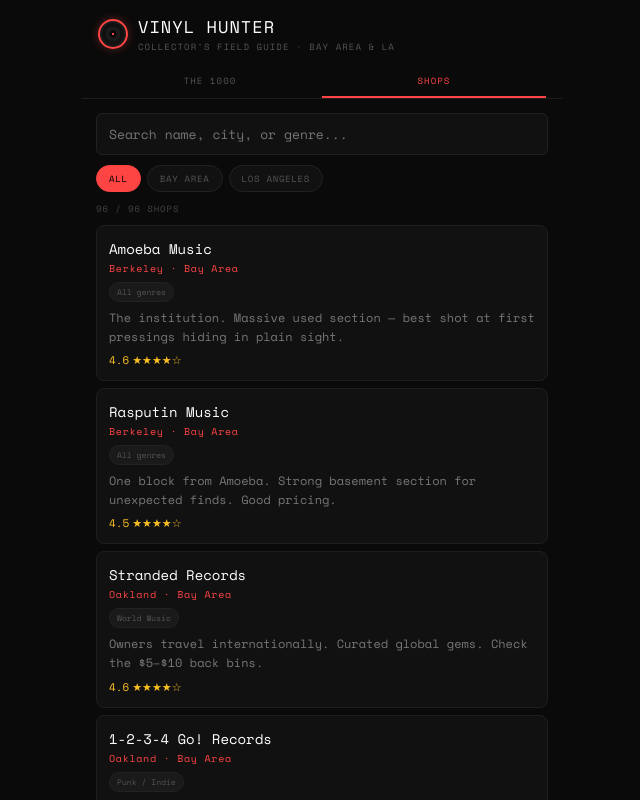
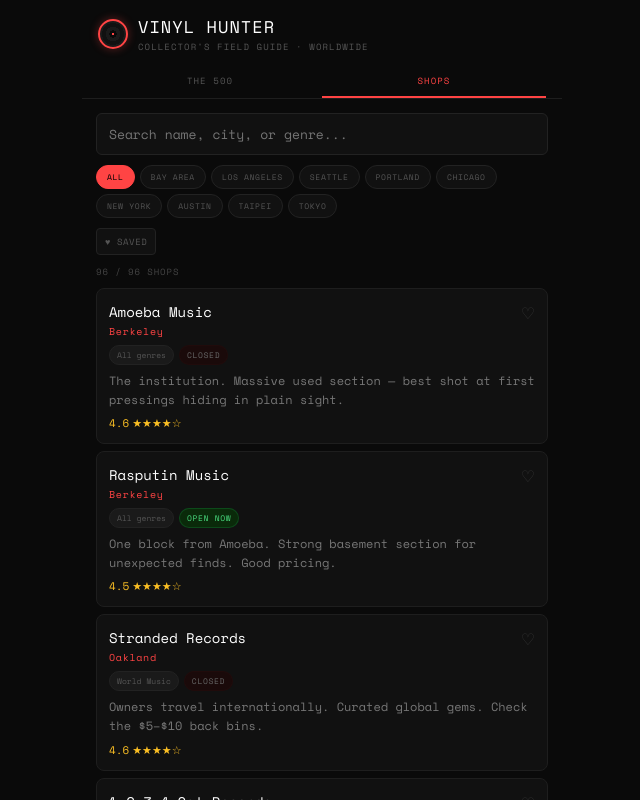
Before and after one commit to sunnyxiaoxinsun-bot/vinyl-hunting, a React (Vite) app: page / in a window 1280 px wide. Both pictures are taken after a click on the button "SHOPS". Shown: the top 800 px of the page, without its empty margins (318-958 px from the left). Built offline with nearby package versions, Linux system fonts and the light colour scheme.

Commit message:
Update App.jsx

```diff
--- a/src/App.jsx
+++ b/src/App.jsx
@@ -1,5 +1,5 @@
-import { useState } from "react";
-import { VINYLS, SHOPS, ERAS, GENRES, RARITIES } from "./data";
+import { useState, useEffect } from "react";
+import { VINYLS, SHOPS, AREAS, ERAS, GENRES, RARITIES } from "./data";
 
 const rarityColor = (r) => {
   if (r === "holy grail") return { bg:"#3D0000", text:"#FF6B6B", border:"#8B0000" };
@@ -13,6 +13,63 @@
   return map[era] || "#6B7280";
 };
 
+const isOpenNow = (hoursStr) => {
+  if (!hoursStr || hoursStr.toLowerCase().includes("check")) return null;
+  const now = new Date();
+  const day = now.getDay(); // 0=Sun
+  const hour = now.getHours() + now.getMinutes() / 60;
+  const lower = hoursStr.toLowerCase();
+
+  // Parse a time like "11am" or "9pm" to a decimal hour
+  const parseTime = (t) => {
+    const m = t.trim().match(/^(\d+)(?::(\d+))?(am|pm)$/i);
+    if (!m) return null;
+    let h = parseInt(m[1]);
+    const min = m[2] ? parseInt(m[2]) : 0;
+    if (m[3].toLowerCase() === "pm" && h !== 12) h += 12;
+    if (m[3].toLowerCase() === "am" && h === 12) h = 0;
+    return h + min / 60;
+  };
+
+  // Try to find today's range. We look for patterns like "mon–sat 11am–8pm, sun 12pm–6pm"
+  const dayNames = ["sun","mon","tue","wed","thu","fri","sat"];
+  const todayName = dayNames[day];
+
+  // Split by comma to get segments
+  const segments = lower.split(",").map(s => s.trim());
+  for (const seg of segments) {
+    // Check if this segment covers today
+    const rangeMatcher = seg.match(/([a-z]+)[–\-]([a-z]+)/);
+    const singleMatcher = seg.match(/^([a-z]+)\s/);
+    let covers = false;
+
+    if (rangeMatcher) {
+      const start = dayNames.indexOf(rangeMatcher[1]);
+      const end = dayNames.indexOf(rangeMatcher[2]);
+      if (start !== -1 && end !== -1) {
+        covers = start <= end ? (day >= start && day <= end) : (day >= start || day <= end);
+      }
+    } else if (singleMatcher) {
+      covers = dayNames.indexOf(singleMatcher[1]) === day;
+    } else if (seg.startsWith("daily")) {
+      covers = true;
+    }
+
+    if (covers) {
+      const timeMatcher = seg.match(/(\d+(?::\d+)?(?:am|pm))[–\-](\d+(?::\d+)?(?:am|pm))/i);
+      if (timeMatcher) {
+        const open = parseTime(timeMatcher[1]);
+        const close = parseTime(timeMatcher[2]);
+        if (open !== null && close !== null) return hour >= open && hour < close;
+      }
+    }
+  }
+  return null;
+};
+
+const mapsUrl = (address) =>
+  `https://www.google.com/maps/search/?api=1&query=${encodeURIComponent(address)}`;
+
 export default function App() {
   const [tab, setTab] = useState("hunt");
   const [vinylSearch, setVinylSearch] = useState("");
@@ -24,6 +81,21 @@
   const [shopArea, setShopArea] = useState("all");
   const [selectedVinyl, setSelectedVinyl] = useState(null);
   const [selectedShop, setSelectedShop] = useState(null);
+  const [favorites, setFavorites] = useState(() => {
+    try { return JSON.parse(localStorage.getItem("shopFavorites") || "[]"); }
+    catch { return []; }
+  });
+  const [favOnly, setFavOnly] = useState(false);
+
+  useEffect(() => {
+    try { localStorage.setItem("shopFavorites", JSON.stringify(favorites)); }
+    catch {}
+  }, [favorites]);
+
+  const toggleFav = (id, e) => {
+    e.stopPropagation();
+    setFavorites(prev => prev.includes(id) ? prev.filter(f => f !== id) : [...prev, id]);
+  };
 
   const filteredVinyls = VINYLS.filter(v => {
     const s = vinylSearch.toLowerCase();
@@ -37,7 +109,8 @@
   const filteredShops = SHOPS.filter(s => {
     const q = shopSearch.toLowerCase();
     return (!q || s.name.toLowerCase().includes(q) || s.city.toLowerCase().includes(q) || s.specialty.toLowerCase().includes(q))
-      && (shopArea === "all" || s.area === shopArea);
+      && (shopArea === "all" || s.area === shopArea)
+      && (!favOnly || favorites.includes(s.id));
   });
 
   const S = {
@@ -73,29 +146,35 @@
     mMetaH:{ color:"#CCC" },
     mDesc:{ fontSize:13, color:"#999", lineHeight:1.75, marginBottom:12 },
     mValue:{ background:"#0A1A0A", border:"1px solid #16A34A33", borderRadius:6, padding:"10px 12px", fontSize:12, color:"#4ADE80" },
-    shopCard:{ background:"#111", border:"1px solid #1E1E1E", borderRadius:8, padding:"12px", marginBottom:7, cursor:"pointer" },
-    shopName:{ fontSize:14, color:"#FFF", marginBottom:2 },
+    shopCard:{ background:"#111", border:"1px solid #1E1E1E", borderRadius:8, padding:"12px", marginBottom:7, cursor:"pointer", position:"relative" },
+    shopName:{ fontSize:14, color:"#FFF", marginBottom:2, paddingRight:28 },
     shopCity:{ fontSize:10, color:"#FF4444", marginBottom:6, letterSpacing:"0.07em" },
     shopNotes:{ fontSize:12, color:"#777", lineHeight:1.55 },
     stars:{ display:"flex", gap:3, alignItems:"center", marginTop:6 },
     starNum:{ fontSize:11, color:"#FBBF24" },
-    areaTabs:{ display:"flex", gap:6, marginBottom:10 },
-    areaTab:(a)=>({ padding:"6px 12px", borderRadius:99, fontSize:9, letterSpacing:"0.08em", cursor:"pointer", background:a?"#FF4444":"#111", color:a?"#000":"#555", border:a?"1px solid #FF4444":"1px solid #222", fontFamily:"inherit", textTransform:"uppercase" }),
+    areaTabs:{ display:"flex", gap:5, marginBottom:10, flexWrap:"wrap" },
+    areaTab:(a)=>({ padding:"5px 10px", borderRadius:99, fontSize:8, letterSpacing:"0.08em", cursor:"pointer", background:a?"#FF4444":"#111", color:a?"#000":"#555", border:a?"1px solid #FF4444":"1px solid #222", fontFamily:"inherit", textTransform:"uppercase" }),
+    favBtn:(on)=>({ position:"absolute", top:10, right:10, background:"transparent", border:"none", fontSize:16, cursor:"pointer", color:on?"#FF4444":"#333", padding:2 }),
+    openBadge:(open)=>({ fontSize:8, padding:"3px 7px", borderRadius:99, background:open?"#0A2A0A":"#1A0A0A", color:open?"#4ADE80":"#666", border:`1px solid ${open?"#16A34A44":"#33111144"}`, letterSpacing:"0.08em" }),
+    actionBtn:{ display:"inline-flex", alignItems:"center", gap:5, fontSize:10, padding:"7px 12px", borderRadius:5, cursor:"pointer", fontFamily:"inherit", border:"none", letterSpacing:"0.06em", textDecoration:"none" },
+    mapsBtn:{ background:"#1A1A2E", color:"#60A5FA", border:"1px solid #2563EB44" },
+    websiteBtn:{ background:"#1A1A1A", color:"#CCC", border:"1px solid #333" },
   };
 
   return (
     <div style={S.app}>
       <link href="https://fonts.googleapis.com/css2?family=Space+Mono:wght@400;700&display=swap" rel="stylesheet" />
+
       <div style={S.header}>
         <div style={S.logoRow}>
           <div style={S.disc} />
           <div>
             <div style={S.logoText}>VINYL HUNTER</div>
-            <div style={S.logoSub}>COLLECTOR'S FIELD GUIDE · BAY AREA & LA</div>
+            <div style={S.logoSub}>COLLECTOR'S FIELD GUIDE · WORLDWIDE</div>
           </div>
         </div>
         <div style={S.tabs}>
-          {[["hunt","THE 1000"],["shops","SHOPS"]].map(([k,l])=>(
+          {[["hunt","THE 500"],["shops","SHOPS"]].map(([k,l])=>(
             <button key={k} style={S.tab(tab===k)} onClick={()=>setTab(k)}>{l}</button>
           ))}
         </div>
@@ -135,17 +214,26 @@
         {tab==="shops" && <>
           <input style={S.search} placeholder="Search name, city, or genre..." value={shopSearch} onChange={e=>setShopSearch(e.target.value)} />
           <div style={S.areaTabs}>
-            {[["all","ALL"],["bay","BAY AREA"],["la","LOS ANGELES"]].map(([k,l])=>(
-              <button key={k} style={S.areaTab(shopArea===k)} onClick={()=>setShopArea(k)}>{l}</button>
+            {AREAS.map(({key,label})=>(
+              <button key={key} style={S.areaTab(shopArea===key)} onClick={()=>setShopArea(key)}>{label}</button>
             ))}
           </div>
+          <div style={S.filterRow}>
+            <button style={S.toggle(favOnly)} onClick={()=>setFavOnly(!favOnly)}>♥ SAVED</button>
+          </div>
           <div style={S.countLine}>{filteredShops.length} / {SHOPS.length} SHOPS</div>
-          {filteredShops.map(s=>(
+          {filteredShops.map(s=>{
+            const open = isOpenNow(s.hours);
+            return (
               <div key={s.id} style={S.shopCard} onClick={()=>setSelectedShop(s)}>
+                <button style={S.favBtn(favorites.includes(s.id))} onClick={e=>toggleFav(s.id,e)}>
+                  {favorites.includes(s.id) ? "♥" : "♡"}
+                </button>
                 <div style={S.shopName}>{s.name}</div>
-              <div style={S.shopCity}>{s.city} · {s.area==="bay"?"Bay Area":"Los Angeles"}</div>
+                <div style={S.shopCity}>{s.city}</div>
                 <div style={{...S.pills, marginBottom:7}}>
                   <span style={{fontSize:8,padding:"3px 7px",borderRadius:99,background:"#1A1A1A",color:"#555",border:"1px solid #222"}}>{s.specialty}</span>
+                  {open !== null && <span style={S.openBadge(open)}>{open?"OPEN NOW":"CLOSED"}</span>}
                 </div>
                 <div style={S.shopNotes}>{s.notes}</div>
                 <div style={S.stars}>
@@ -153,7 +241,8 @@
                   <span style={{fontSize:11,color:"#FBBF24"}}>{"★".repeat(Math.floor(s.rating))}{"☆".repeat(5-Math.floor(s.rating))}</span>
                 </div>
               </div>
-          ))}
+            );
+          })}
         </>}
       </div>
 
@@ -180,24 +269,60 @@
         </div>
       )}
 
-      {selectedShop && (
+      {selectedShop && (()=>{
+        const open = isOpenNow(selectedShop.hours);
+        return (
           <div style={S.modal} onClick={()=>setSelectedShop(null)}>
             <div style={S.modalBox} onClick={e=>e.stopPropagation()}>
               <button style={S.closeBtn} onClick={()=>setSelectedShop(null)}>CLOSE ✕</button>
-            <div style={S.stars}><span style={S.starNum}>{selectedShop.rating}</span><span style={{fontSize:12,color:"#FBBF24"}}>{"★".repeat(Math.floor(selectedShop.rating))}</span></div>
+              <div style={S.stars}>
+                <span style={S.starNum}>{selectedShop.rating}</span>
+                <span style={{fontSize:12,color:"#FBBF24"}}>{"★".repeat(Math.floor(selectedShop.rating))}</span>
+                {open !== null && <span style={{...S.openBadge(open), marginLeft:6}}>{open?"OPEN NOW":"CLOSED"}</span>}
+              </div>
               <div style={{...S.mTitle, marginTop:8}}>{selectedShop.name}</div>
-            <div style={{...S.shopCity, fontSize:12, marginBottom:12}}>{selectedShop.city} · {selectedShop.area==="bay"?"Bay Area":"Los Angeles"}</div>
+              <div style={{...S.shopCity, fontSize:12, marginBottom:12}}>{selectedShop.city}</div>
               <div style={{...S.pills, marginBottom:12}}>
                 <span style={{fontSize:9,padding:"4px 9px",borderRadius:99,background:"#1A1A1A",color:"#666",border:"1px solid #222",letterSpacing:"0.06em"}}>{selectedShop.specialty}</span>
               </div>
               <div style={S.mMeta}>
-              <span style={S.mMetaH}>Address:</span> {selectedShop.address}
-              {selectedShop.phone && <><br/><span style={S.mMetaH}>Phone:</span> {selectedShop.phone}</>}
+                <span style={S.mMetaH}>Address:</span> {selectedShop.address}<br/>
+                {selectedShop.phone && <><span style={S.mMetaH}>Phone:</span> {selectedShop.phone}<br/></>}
+                {selectedShop.hours && <><span style={S.mMetaH}>Hours:</span> {selectedShop.hours}</>}
               </div>
               <div style={S.mDesc}>{selectedShop.notes}</div>
+              <div style={{display:"flex", gap:8, flexWrap:"wrap", marginTop:4}}>
+                <a
+                  href={mapsUrl(selectedShop.address)}
+                  target="_blank"
+                  rel="noopener noreferrer"
+                  style={{...S.actionBtn, ...S.mapsBtn}}
+                  onClick={e=>e.stopPropagation()}
+                >
+                  📍 Open in Maps
+                </a>
+                {selectedShop.website && (
+                  <a
+                    href={selectedShop.website}
+                    target="_blank"
+                    rel="noopener noreferrer"
+                    style={{...S.actionBtn, ...S.websiteBtn}}
+                    onClick={e=>e.stopPropagation()}
+                  >
+                    🌐 Website
+                  </a>
+                )}
+                <button
+                  style={{...S.actionBtn, background: favorites.includes(selectedShop.id)?"#3D0000":"#1A1A1A", color: favorites.includes(selectedShop.id)?"#FF6B6B":"#777", border: favorites.includes(selectedShop.id)?"1px solid #8B000044":"1px solid #333"}}
+                  onClick={e=>toggleFav(selectedShop.id,e)}
+                >
+                  {favorites.includes(selectedShop.id) ? "♥ Saved" : "♡ Save"}
+                </button>
               </div>
             </div>
-      )}
+          </div>
+        );
+      })()}
     </div>
   );
 }
```
Lines whose indentation alone changed are shown as unchanged.
